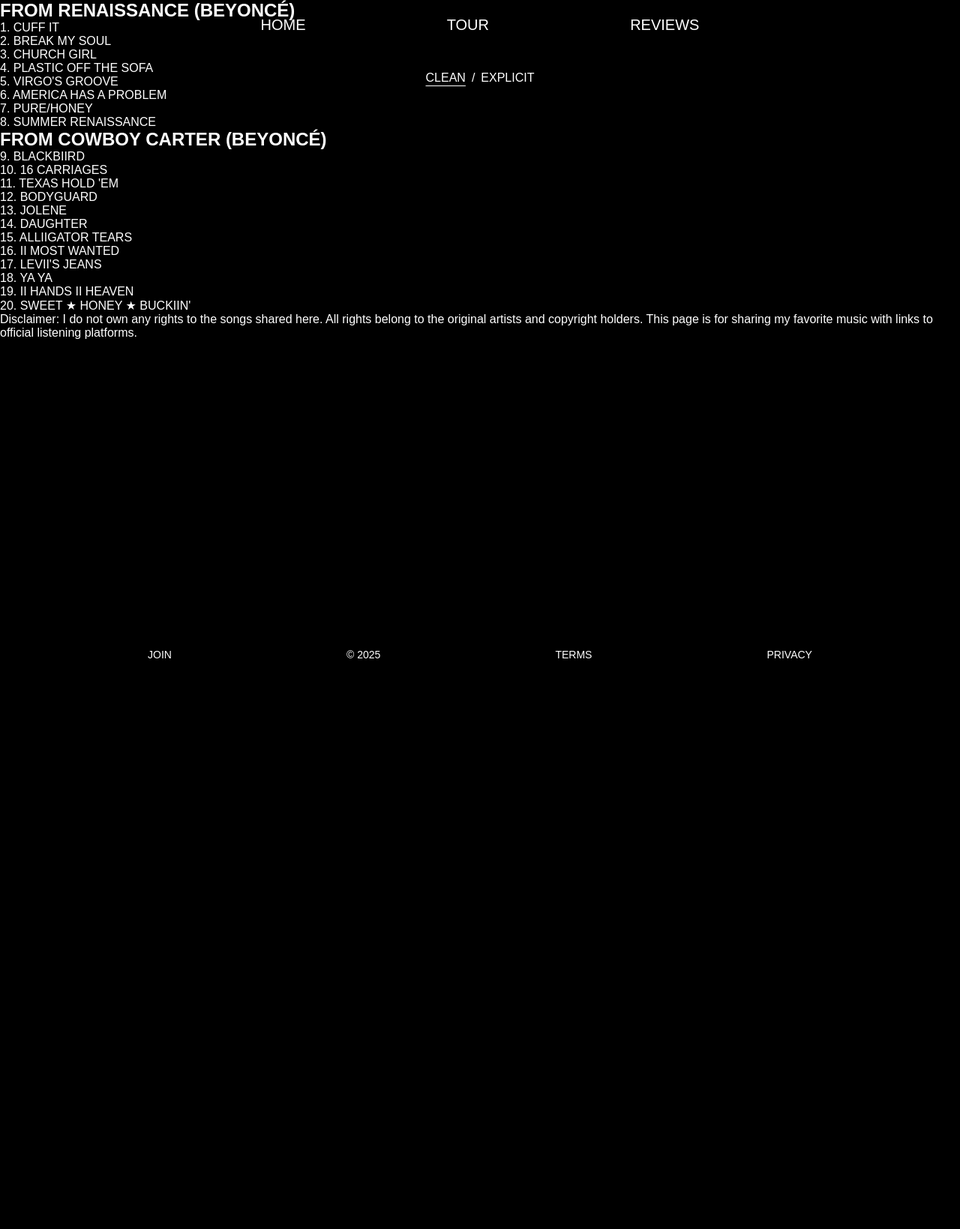
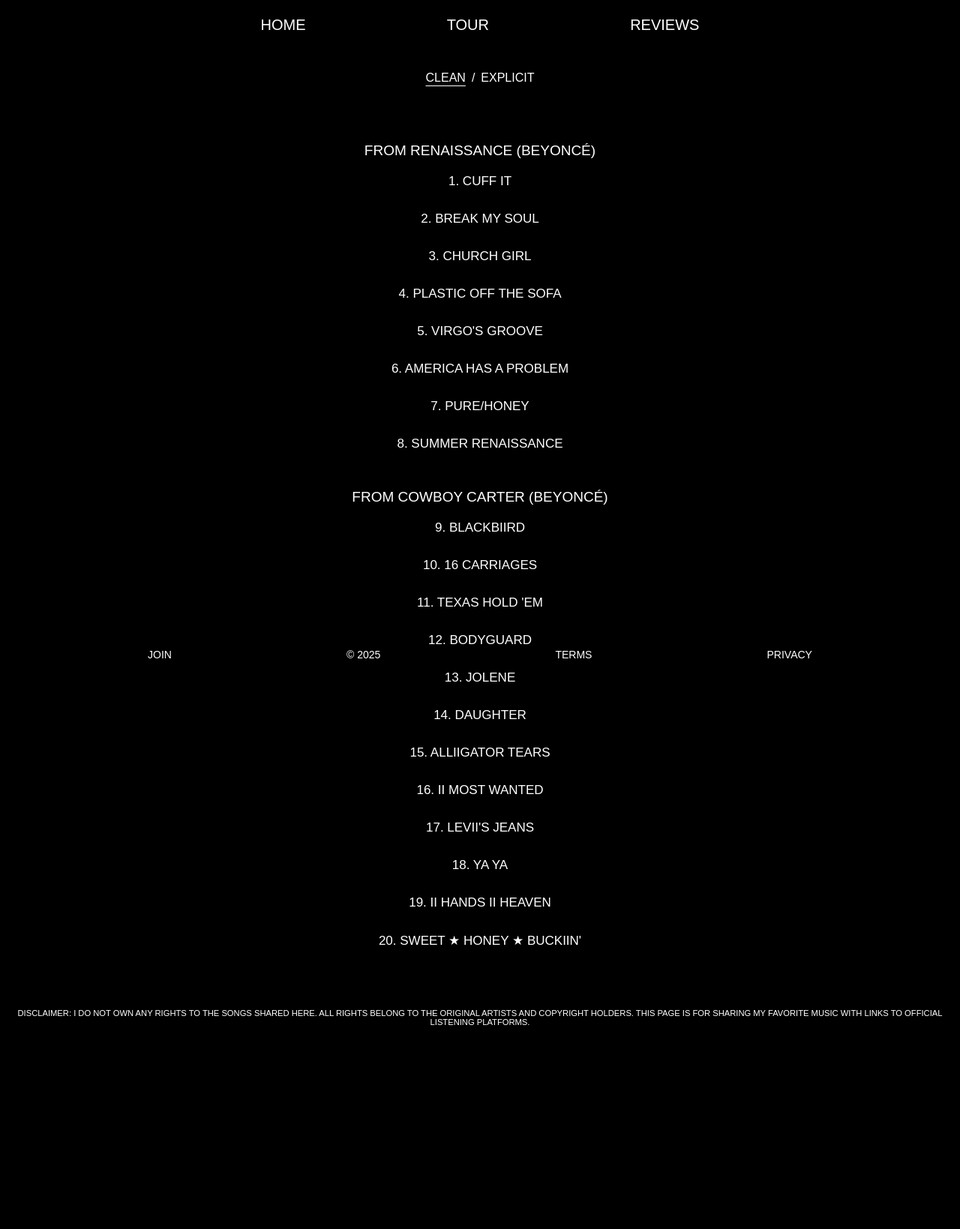
Before and after one commit to Khalil2000web/Music, a Jekyll site: the page built from index.md, in a window 1280 px wide. Shown: the whole page at 75% size. Built offline with Jekyll 4.4.1, drawn with Linux system fonts in a browser that asks for light colours; some web fonts are replaced; before the commit the page ends 900 px from its top, so only the background shows below that.

Commit message:
Update defualt.html

```diff
--- a/_layouts/defualt.html
+++ b/_layouts/defualt.html
@@ -25,7 +25,7 @@
 <style>header {flex-wrap:wrap;position: fixed;top:22px;width:100%;max-width:90%;left:50%;transform: translateX(-50%);display: flex;align-items:center;justify-content: space-around;gap:5px;z-index:1000;}header a {color:var(--text-color);text-decoration: none;font-size: 22px;}@media screen and (min-width:44em) {header {max-width: 60%;}header a {font-size:20px;}} </style>
 <style>.footer {flex-wrap:wrap;position: fixed;z-index:1000;bottom:0;left:50%;transform: translateX(-50%);width:100%;max-width:80%;gap:0;display: flex;align-items: end;justify-content: space-around;}.footer a {color: var(--text-color);text-decoration: none;}.footer p {padding:0 5px;padding-bottom:19px;margin:0;font-size:16px;} @media screen and (min-width:45em) {.footer{max-width:70%;justify-content:space-between;}.footer p {font-size:14px;}}</style>
 <style>.toggle-container {position:fixed;top:90px;left:50%;transform:translateX(-50%);width:100%;display:flex;flex-wrap:wrap;align-items:center;justify-content:center;text-align: center;}.toggle-container button {border: none;background: none;font-size: 16px;font-weight: normal;padding: 5px 8px;cursor: pointer;font-family:var(--font-main);color:var(--text-color);text-underline-offset:5px;text-transform:uppercase;}.toggle-container span {color:var(--text-color);margin:0;padding:0;font-size:16px;}.toggle-container button.active {text-decoration: underline;}</style>
-{% if page.url == "/" %}<style>header a[href="/"]{display: none;}</style>{% endif %}
+{% if page.url == "/" %}<style>header a[href="/"]{display: none;}body {padding-top:160px;padding-bottom:270px;overflow-x:hidden;}.song-list {max-width:95%;margin:0 auto;padding:0;}.song-list h2 {text-align: center;font-size: 19px;padding-bottom: 10px;padding-top:30px;font-family: var(--font-main-bold);font-weight: 100;} .song {cursor: pointer;padding:10px;display:flex;align-items:top;flex-direction:column;justify-content: center;padding-bottom:20px;}.song-number {text-align:left;font-size:17px;margin-right: 10px;}.song-title {word-wrap:break-word;text-align:center;font-size:17px;}.platforms {display: none;gap:20px;justify-content:center;align-items:center;flex-direction:row;margin:0;padding:0;padding-top:20px;padding-bottom:25px;flex-wrap: wrap;}.platforms a {cursor: pointer;color:transparent;}.platforms img {max-width: 30px;height:30px;margin:0;padding:0;pointer-events:none;}.song-title.text,.song-number.text {font-size:1.5rem;}.dis {color:var(--text-color);font-family:var(--font-main);font-weight:300;text-align:center;text-transform:uppercase;font-size:0.7rem;margin:0;padding:0 20px;padding-top:60px;}#bold {font-family:var(--font-main-bold);font-weight:300;}</style>{% endif %}
 </head>
 <body>
 <header>
```
